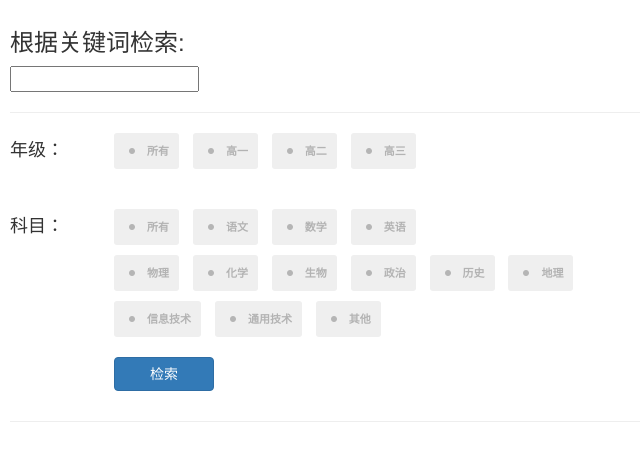
After one commit to Fromnowon/mooc_system, a PHP site: page /mooc_system/search/search.php in a window 1280 px wide. The commit adds this page. Shown: the top 461 px of the page, without its empty margins (0-640 px from the left). Run offline with PHP 8.4, Linux system fonts and the light colour scheme.

Commit message:
搜索页1.24.2226

```diff
--- a/css/index_css.css
+++ b/css/index_css.css
@@ -205,3 +205,9 @@ h3 {
 .subject_text a{
     padding-left: 20px;
 }
+
+.hub-slider{
+    width: 900px;
+    margin-left: 20px;
+    left: 80px;
+}
--- a/js/index_js.js
+++ b/js/index_js.js
@@ -81,12 +81,6 @@ function setUI() {
     $(".info_td").css('width', width / 3);
     $(".search_td").css('width', 2 * width / 3);
 
-    $(".subject_nav").css('width', width / 3);
-    $(".hub-slider").parent().css('width', 2 * width / 3);
-    //设置幻灯片居中
-    // $(".hub-slider ul li").css('left', width / 2 - 400);
-    // $(".hub-slider-controls button").css('left', width / 2 - 400);
-    // console.log('nice');
 }
 function closeSearch() {
     var searchContainer = document.querySelector('.search'),
--- a/play/js/play_js.js
+++ b/play/js/play_js.js
@@ -1,6 +1,5 @@
 $(function () {
     var player = plyr.setup('.player')[0];
-    var player_obj = $('.player');
     //全屏时处理table产生的bug
     bugHandler(player);
     var courseID = $(".course_title").find('span').attr('value');
@@ -37,8 +36,8 @@ function noteInit(note, player) {
     note.find(".note_play").unbind().on('click', function () {
         var time = $(this).parents('.panel-default').find('.mark_time').html();//笔记对应时间点
         //console.log(time);
-        //player.seek(time);
-        player.currentTime=10;
+        player.seek(time);
+        //本地文件无法测试
     })
 }
 
--- /dev/null
+++ b/search/css/search_css.css
@@ -0,0 +1,18 @@
+
+.content{
+    padding: 10px;
+}
+
+table{
+    border-collapse:separate;
+}
+
+ul {
+    list-style-type: none;
+    margin-top: 20px;
+}
+
+li {
+    display: inline-block;
+    padding-left: 10px;
+}
--- /dev/null
+++ b/search/js/search_js.js
@@ -0,0 +1,3 @@
+$(function(){
+    $(':input').labelauty();
+});
--- /dev/null
+++ b/search/search.php
@@ -0,0 +1,93 @@
+<?php
+/**
+ * Created by PhpStorm.
+ * User: ZZH
+ * Date: 2018/1/24
+ * Time: 21:02
+ */ ?>
+<!doctype html>
+<html lang="en">
+<head>
+    <meta charset="UTF-8">
+    <title>搜索页</title>
+    <script src="../js/jquery-3.2.1.min.js" type="text/javascript"></script>
+    <script src="js/jquery-labelauty.js" type="text/javascript"></script>
+    <link href="css/jquery-labelauty.css" rel="stylesheet">
+    <link href="../css/bootstrap.min.css" rel="stylesheet">
+
+    <script src="js/search_js.js" type="text/javascript"></script>
+    <link href="css/search_css.css" rel="stylesheet">
+</head>
+<body>
+<div class="content">
+    <div class="search_key">
+        <h3>根据关键词检索:</h3>
+        <input type="text" class="fa-search">
+    </div>
+    <hr>
+    <div class="search_tag">
+        <form action="" style="margin-top: -20px">
+            <table >
+                <tr>
+                    <td><h4>年级：</h4></td>
+                    <td>
+                        <ul class="grade">
+                            <li><input type="checkbox" name="checkbox-a" data-labelauty="所有"></li>
+                            <li><input type="checkbox" name="checkbox-a" data-labelauty="高一"></li>
+                            <li><input type="checkbox" name="checkbox-a" data-labelauty="高二"></li>
+                            <li><input type="checkbox" name="checkbox-a" data-labelauty="高三"></li>
+                        </ul>
+                    </td>
+                </tr>
+                <tr>
+                    <td><h4>科目：</h4></td>
+                    <td>
+                        <ul class="subject">
+                            <li><input type="checkbox" name="checkbox-b" data-labelauty="所有"></li>
+                            <li><input type="checkbox" name="checkbox-b" data-labelauty="语文"></li>
+                            <li><input type="checkbox" name="checkbox-b" data-labelauty="数学"></li>
+                            <li><input type="checkbox" name="checkbox-b" data-labelauty="英语"></li>
+                        </ul>
+                    </td>
+                </tr>
+                <tr>
+                    <td></td>
+                    <td>
+                        <ul style="margin-top: -10px">
+                            <li><input type="checkbox" name="checkbox-b" data-labelauty="物理"></li>
+                            <li><input type="checkbox" name="checkbox-b" data-labelauty="化学"></li>
+                            <li><input type="checkbox" name="checkbox-b" data-labelauty="生物"></li>
+                            <li><input type="checkbox" name="checkbox-b" data-labelauty="政治"></li>
+                            <li><input type="checkbox" name="checkbox-b" data-labelauty="历史"></li>
+                            <li><input type="checkbox" name="checkbox-b" data-labelauty="地理"></li>
+                        </ul>
+                    </td>
+                </tr>
+                <tr>
+                    <td></td>
+                    <td>
+                        <ul style="margin-top: -10px">
+                            <li><input type="checkbox" name="checkbox-c" data-labelauty="信息技术"></li>
+                            <li><input type="checkbox" name="checkbox-c" data-labelauty="通用技术"></li>
+                            <li><input type="checkbox" name="checkbox-c" data-labelauty="其他"></li>
+                        </ul>
+                    </td>
+                </tr>
+                <tr>
+                    <td></td>
+                    <td>
+                        <ul style="margin-top: 0">
+                            <li>
+                                <button type="submit" class="btn btn-primary" style="width: 100px">检索</button>
+                            </li>
+                        </ul>
+                    </td>
+                </tr>
+            </table>
+        </form>
+        <hr>
+    </div>
+</div>
+
+</body>
+</html>
```
Also changed, not shown: index.php (+12 -9 lines), search/searchHandler.php (added, +7 -0 lines), test.php (+4 -5 lines), search/css/images/input-checked.png (added), search/css/images/input-unchecked.png (added), search/css/jquery-labelauty.css (added), search/js/jquery-labelauty.js (added).
